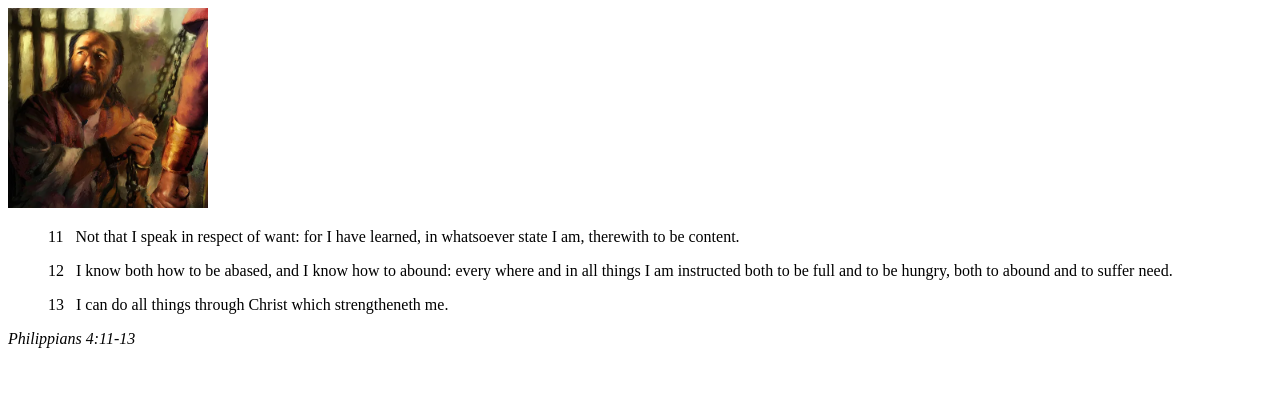
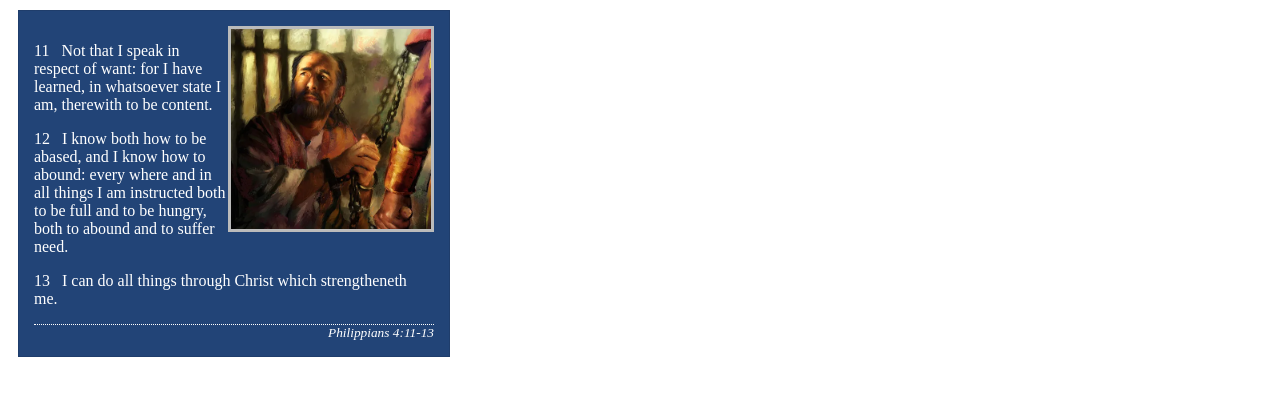
Before and after one commit to JustinaNangolo/wdd130, a plain HTML site: page week02/box-model.html in a window 1280 px wide. Drawn offline with Linux system fonts and the light colour scheme.

Commit message:
csssaved

```diff
--- a/week02/styles/box-model.css
+++ b/week02/styles/box-model.css
@@ -1,15 +1,33 @@
 .callout {
+    max-width: 400px;
+    margin: 10px;
+    border: 1px solid rgb(0 0 0 / 0.1);
+    padding: 15px;
+    background-color: #247;
+    color: #fff;
 
 }
 
 .callout img {
+    float: right;
+    margin-left: 10px;
+    margin: 0 0 10px;
+    padding: 3px;
+    background-color: #bbb;
+    width: 15 0px;
+    height: auto;
 
 }
 
 blockquote {
+    margin: 0;
 
 }
 
 cite {
+    display: block;
+    border-top: 1px dotted #fff;
+    text-align: right;
+    font-size: smaller;
 
 }
```
